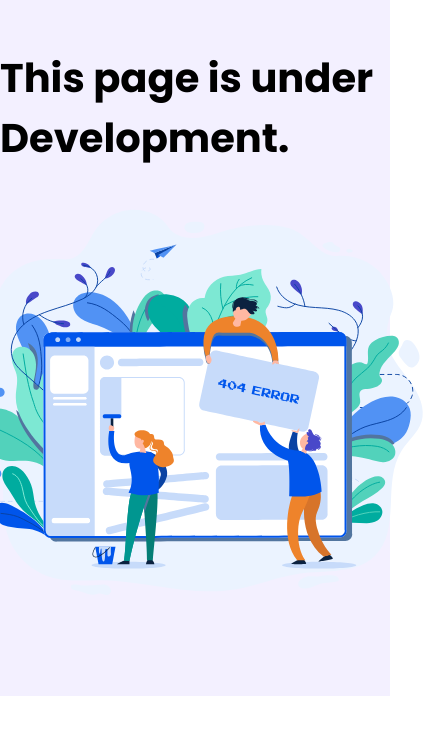
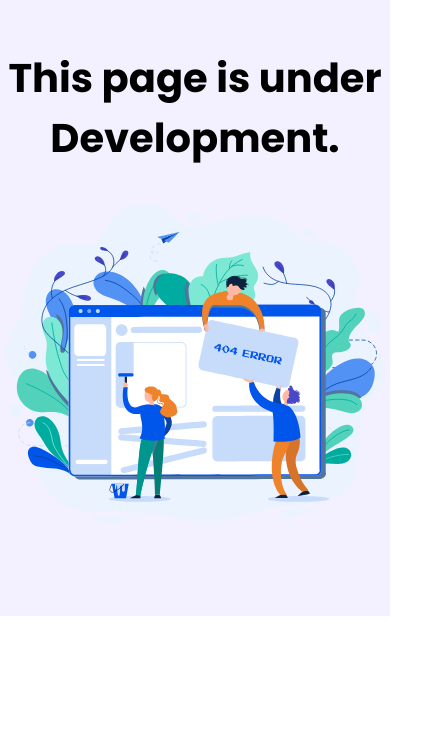
Before and after one commit to callmeniyu/devguru, a React (Vite) app in the folder client/: page /abc in a window 390 px wide. Shown: the top 734 px of the page, 435 px wide, since content can reach past the window. Built offline with nearby package versions, Linux system fonts and the light colour scheme.

Commit message:
resolve 404page alignment problem in small devices

```diff
--- a/client/src/pages/Page404/Page404.css
+++ b/client/src/pages/Page404/Page404.css
@@ -12,4 +12,11 @@
 }
 .page404 h2{
     font-size: 2.5rem;
+    text-align: center !important;
 }
+@media(max-width:600px){
+    .error-404{
+        width: 25rem;
+        height: 25rem;
+    }
+}
```
